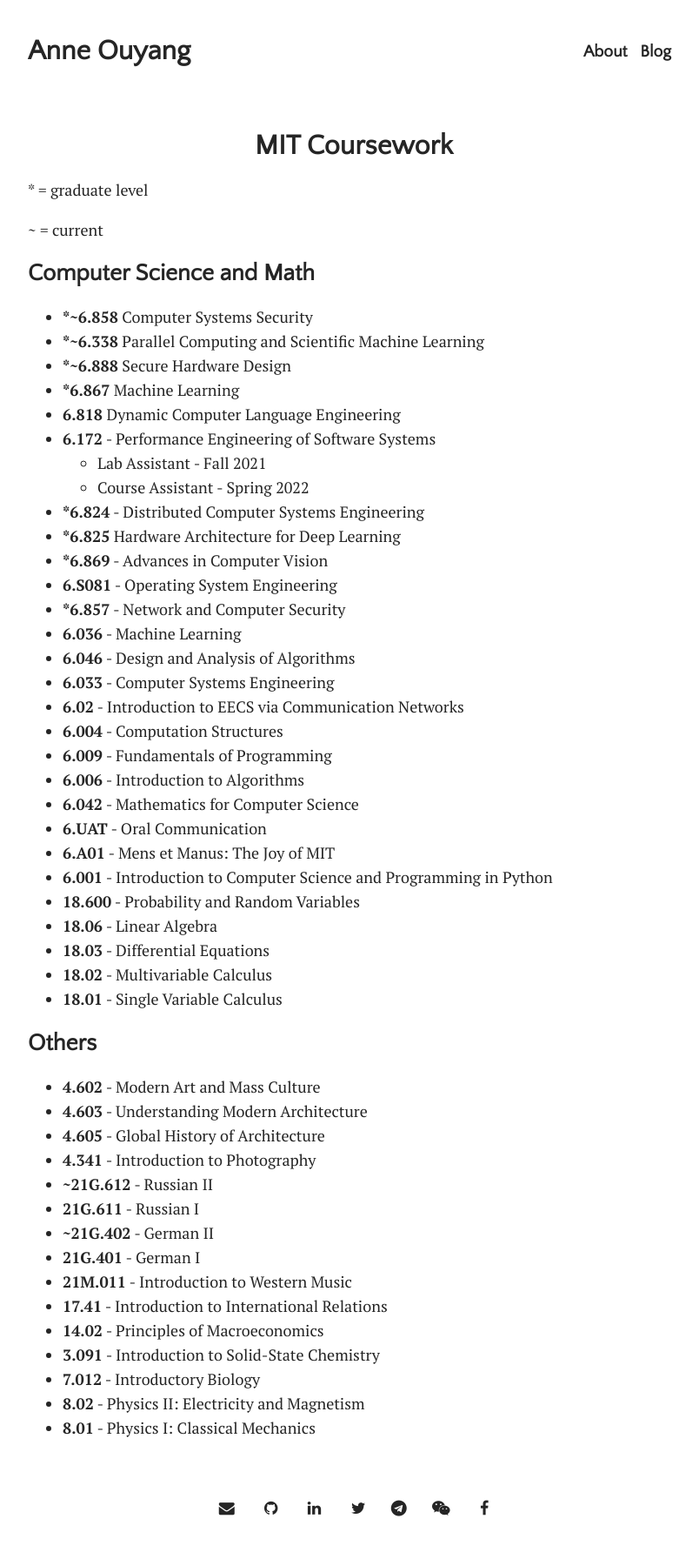
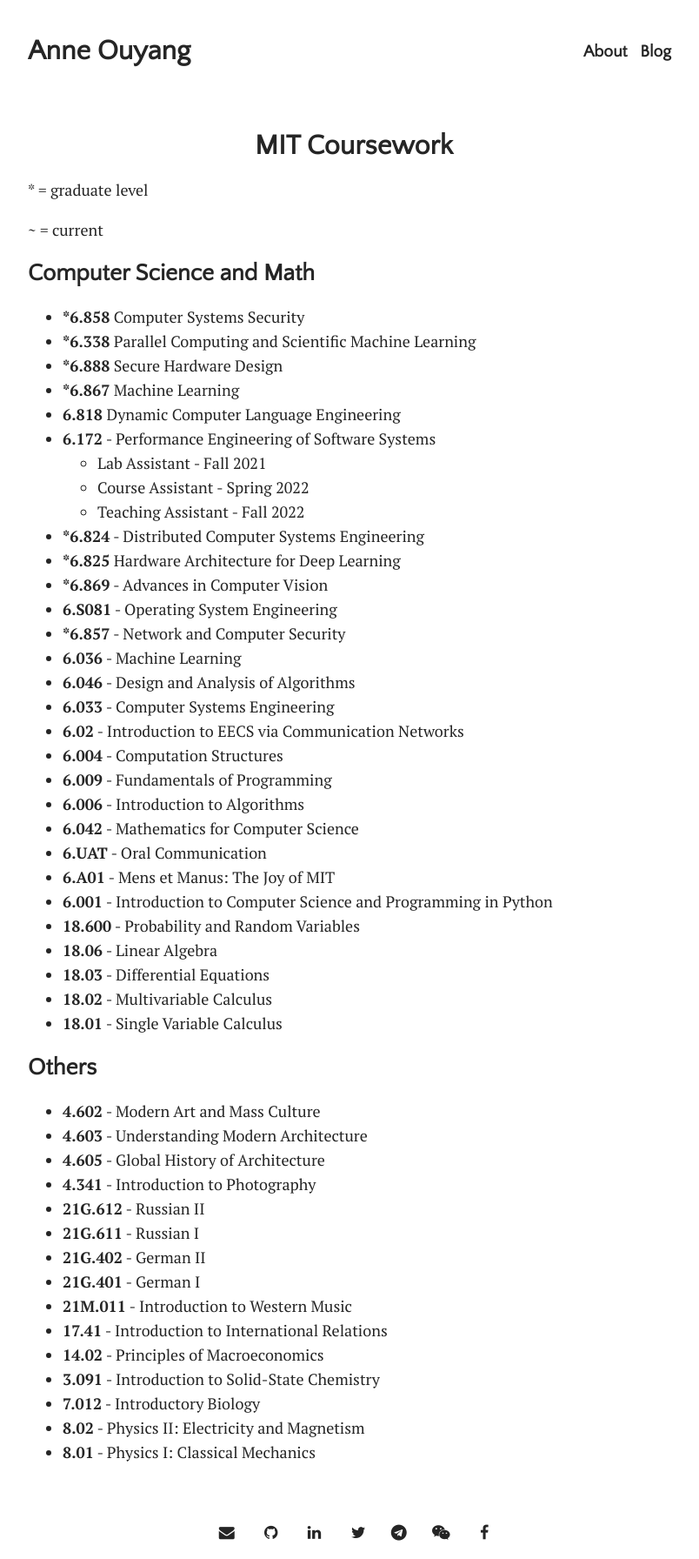
Before and after one commit to anneouyang/anneouyang.github.io, a Jekyll site: the page built from coursework.md, in a window 1280 px wide. Shown: the whole page at 87% size, without its empty margins (233-1037 px from the left). Built offline with Jekyll 4.4.1, drawn with Linux system fonts in a browser that asks for light colours; some web fonts are replaced; before the commit the page ends 1764 px from its top, so only the background shows below that.

Commit message:
update coursework

```diff
--- a/coursework.md
+++ b/coursework.md
@@ -10,15 +10,15 @@ title: Coursework
 \~ = current
 
 ## Computer Science and Math
-- **\*\~6.858** Computer Systems Security
-- **\*\~6.338** Parallel Computing and Scientific Machine Learning
-- **\*\~6.888** Secure Hardware Design
+- **\*6.858** Computer Systems Security
+- **\*6.338** Parallel Computing and Scientific Machine Learning
+- **\*6.888** Secure Hardware Design
 - **\*6.867** Machine Learning
 - **6.818** Dynamic Computer Language Engineering
 - **6.172** - Performance Engineering of Software Systems
   - Lab Assistant - Fall 2021
   - Course Assistant - Spring 2022
-
+  - Teaching Assistant - Fall 2022
 - **\*6.824** - Distributed Computer Systems Engineering
 - **\*6.825** Hardware Architecture for Deep Learning
 - **\*6.869** - Advances in Computer Vision
@@ -46,9 +46,9 @@ title: Coursework
 - **4.603** - Understanding Modern Architecture
 - **4.605** - Global History of Architecture
 - **4.341** - Introduction to Photography
-- **\~21G.612** - Russian II
+- **21G.612** - Russian II
 - **21G.611** - Russian I
-- **\~21G.402** - German II
+- **21G.402** - German II
 - **21G.401** - German I
 - **21M.011** - Introduction to Western Music
 - **17.41** - Introduction to International Relations
```
